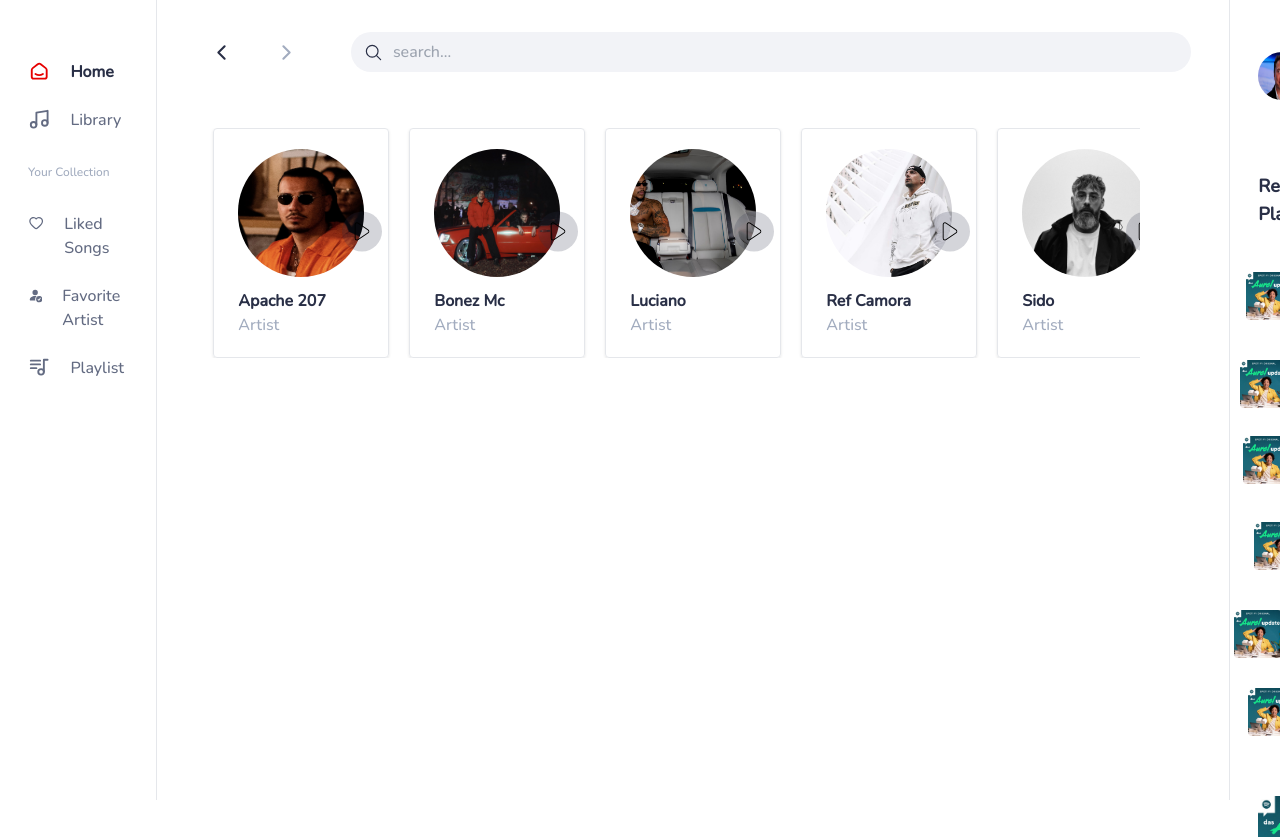
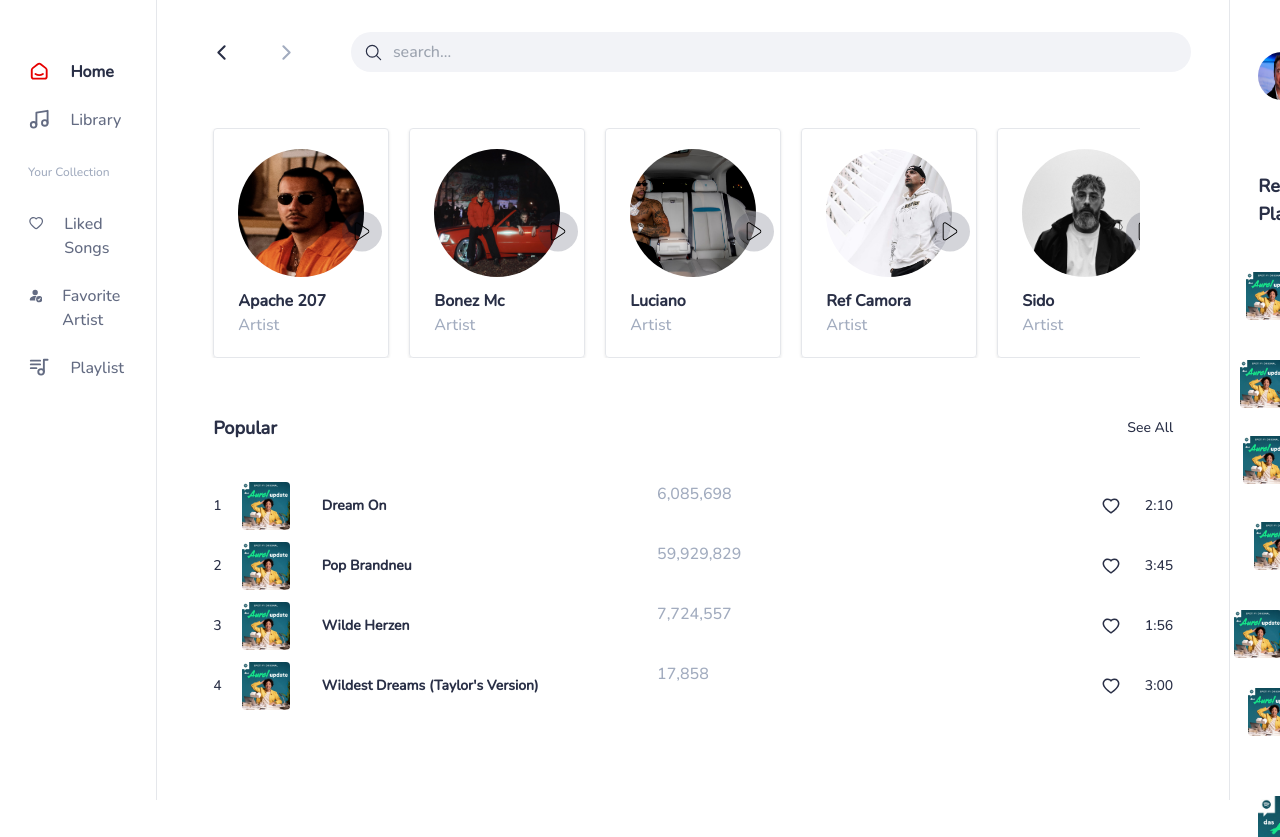
Before and after one commit to mhmd-bagha/music-player-client, a Next.js app: page / in a window 1280 px wide. Shown: the top 837 px of the page. Built offline with nearby package versions, Linux system fonts and the light colour scheme.

Commit message:
feat: added popular songs

```diff
--- /dev/null
+++ b/components/home/song-popular.jsx
@@ -0,0 +1,51 @@
+import Link from "next/link";
+import Image from "next/image";
+import {AiOutlineHeart} from "react-icons/ai";
+import NumberFormat from "@/helpers/number-format";
+import {useState} from "react";
+
+const SongPopular = () => {
+    const [songLiked, setSongLiked] = useState(false)
+    const songs = [
+        {id: 1, name: "Dream On", image: '/songs/song.jpg', count_broadcast: 6085698, time: '2:10'},
+        {id: 2,name: "Pop Brandneu",image: '/songs/song.jpg',count_broadcast: 59929829,time: '3:45'},
+        {id: 3, name: "Wilde Herzen", image: '/songs/song.jpg', count_broadcast: 7724557, time: '1:56'},
+        {id: 4, name: "Wildest Dreams (Taylor's Version)", image: '/songs/song.jpg', count_broadcast: 17858, time: '3:00'},
+    ]
+
+    return (<>
+            <div className="my-6 px-14">
+                {/* song popular and see all song */}
+                <div className="flex justify-between items-center mb-7">
+                    <p className="color-gunmetal text-lg font-bold">Popular</p>
+                    <Link href='/song-popular' className="color-gunmetal text-sm font-thin">See All</Link>
+                </div>
+                <div className="h-80 overflow-y-scroll">
+                    {songs.map((song, index) => (
+                        <div className="grid grid-flow-col grid-cols-2 my-3" key={index}>
+                            {/* number, image and name  */}
+                            <div className="flex items-center cursor-pointer">
+                                <p className="color-gunmetal text-sm font-medium pr-5 hidden lg:block">{song.id}</p>
+                                <Image src={song.image} alt={song.name} className="w-12 h-12 rounded"
+                                       width={200}
+                                       height={200}/>
+                                <p className="color-gunmetal text-sm font-bold ml-8">{song.name}</p>
+                            </div>
+                            {/* the number of broadcasts */}
+                            <p className="color-crayola hidden lg:block">{NumberFormat(song.count_broadcast)}</p>
+                            {/* like and song time */}
+                            <div className="flex items-center">
+                                <button onClick={() => setSongLiked(!songLiked)}>
+                                    <AiOutlineHeart size={20}
+                                                    className={songLiked ? 'bg-heart-active-icon' : 'color-gunmetal'}/>
+                                </button>
+                                <p className="color-gunmetal text-sm pl-6">{song.time}</p>
+                            </div>
+                        </div>
+                    ))}
+                </div>
+            </div>
+        </>)
+}
+
+export default SongPopular
--- a/pages/index.jsx
+++ b/pages/index.jsx
@@ -1,5 +1,6 @@
 import Searchbar from "Component/home/searchbar";
 import PopularArtists from "Component/home/popular-artists";
+import SongPopular from "Component/home/song-popular";
 
 const Home = () => {
 
@@ -10,6 +11,8 @@ const Home = () => {
                 <Searchbar/>
                 {/* popular artist */}
                 <PopularArtists/>
+                {/* song popular */}
+                <SongPopular/>
             </div>
         </>
     )
--- a/styles/globals.scss
+++ b/styles/globals.scss
@@ -24,3 +24,7 @@ $color_gunmetal_rgb: rgb(41, 47, 70);
 .bg-anti-flash-white {
   color: $color_anti_flash_white;
 }
+
+.bg-heart-active-icon {
+  fill: #E60000;
+}
```
